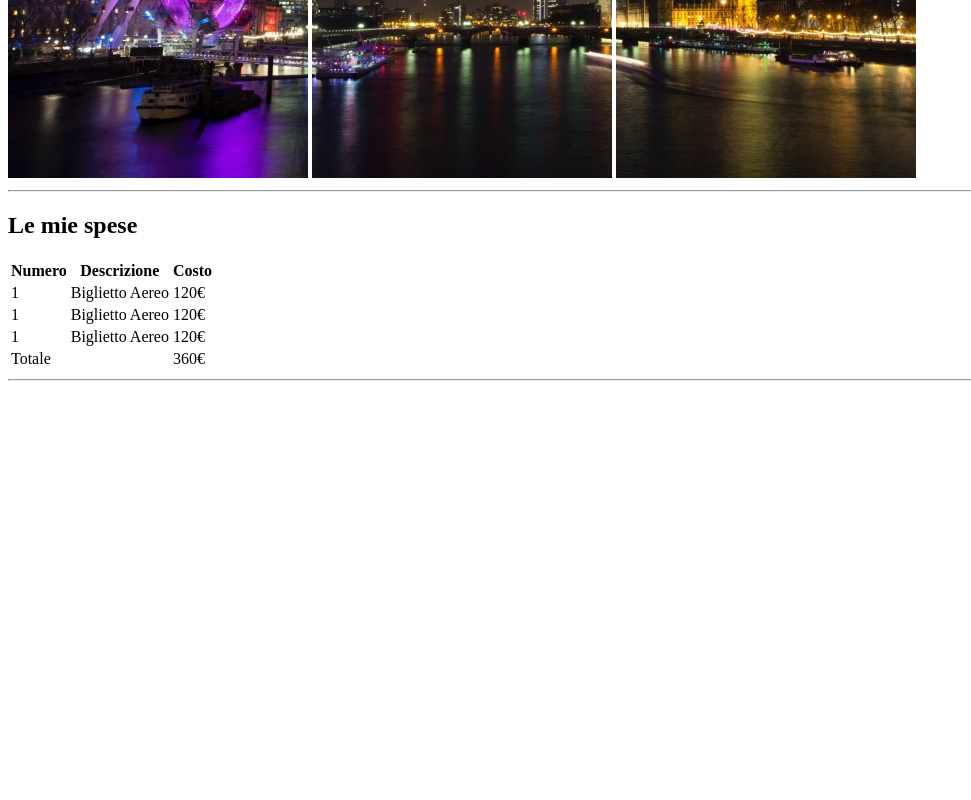
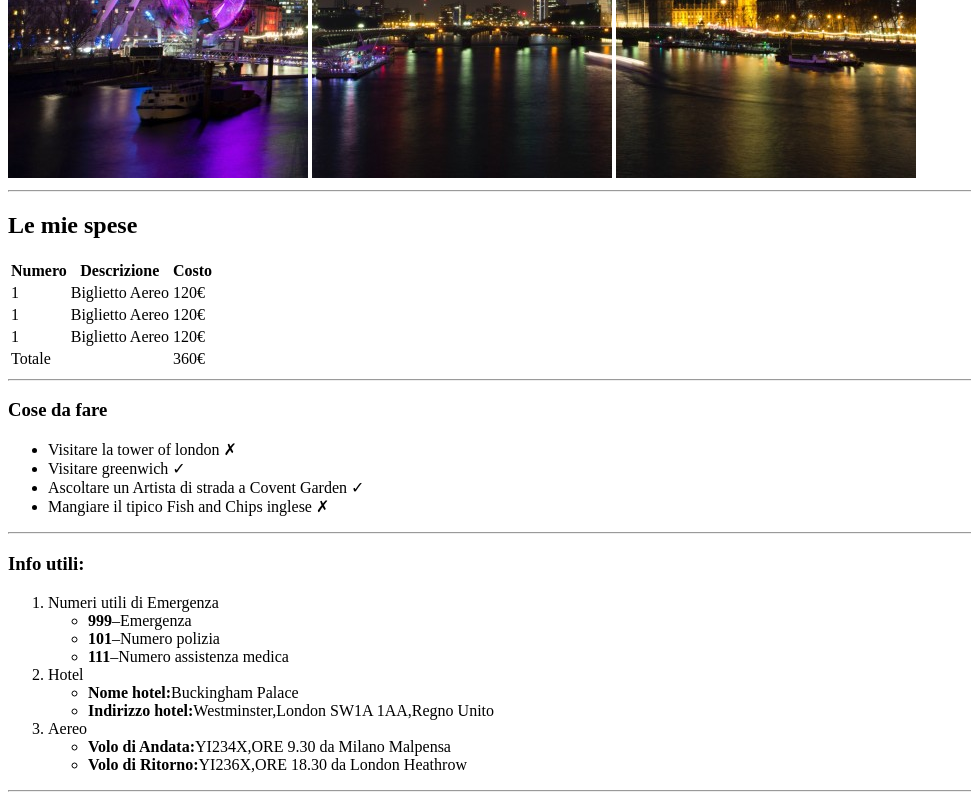
Before and after one commit to Gianluca-Basili/html-london-trip, a plain HTML site: page index.html in a window 1280 px wide. Shown: the part 489-1289 px from the top of the page, without its empty margins (0-971 px from the left). Before the commit the page ends 878 px from the top, so only its background shows below. Drawn offline with Linux system fonts and the light colour scheme.

Commit message:
inserimento "cose da fare" e "info utili"

```diff
--- a/index.html
+++ b/index.html
@@ -18,7 +18,7 @@
         </section>
     </header>
     <!--fine testa della pagina-->
-    <!--inizio sezione "le mie spese" -->
+    <!--inizio sezione "Le mie spese" -->
     <main>
         <section>
             <h2>Le mie spese</h2>
@@ -53,7 +53,47 @@
             </table>
             <hr>
         </section>
-        <!--fine sezione "le mie spese" -->
+        <!--fine sezione "Le mie spese" -->
+        <!--inizio sezione "Cose Da Fare" -->
+        <section>
+            <h3>Cose da fare</h3>
+            <ul>
+                <li> Visitare la tower of london &cross;</li>
+                <li> Visitare greenwich &check;</li>
+                <li> Ascoltare un Artista di strada a Covent Garden &check;</li>
+                <li> Mangiare il tipico Fish and Chips inglese &cross;</li>
+            </ul>
+            <hr>
+        </section>
+        <!--fine sezione "Cose Da Fare"-->
+        <!--inizio sezione "Info utili"-->
+        <section>
+            <h3>Info utili:</h3>
+            <ol>
+                <li>Numeri utili di Emergenza</li>
+                <ul>
+                   <li><strong>999</strong>&ndash;Emergenza</li>
+                   <li><strong>101</strong>&ndash;Numero polizia</li>
+                   <li><strong>111</strong>&ndash;Numero assistenza medica</li>
+                </ul>
+                <li>Hotel</li>
+                <ul>
+                    <li><strong>Nome hotel:</strong>Buckingham Palace</li>
+                    <li><strong>Indirizzo hotel:</strong>Westminster,London SW1A 1AA,Regno Unito</li>
+                </ul>
+                <li>Aereo</li>
+                <ul>
+                    <li><strong>Volo di Andata:</strong>YI234X,ORE 9.30 da Milano Malpensa</li>
+                    <li><strong>Volo di Ritorno:</strong>YI236X,ORE 18.30 da London Heathrow</li>
+                </ul>
+            </ol>
+            <hr>
+        </section>
+        <!--fine sezione "Info utili"-->
+
+
+
+
 
 
 
```
